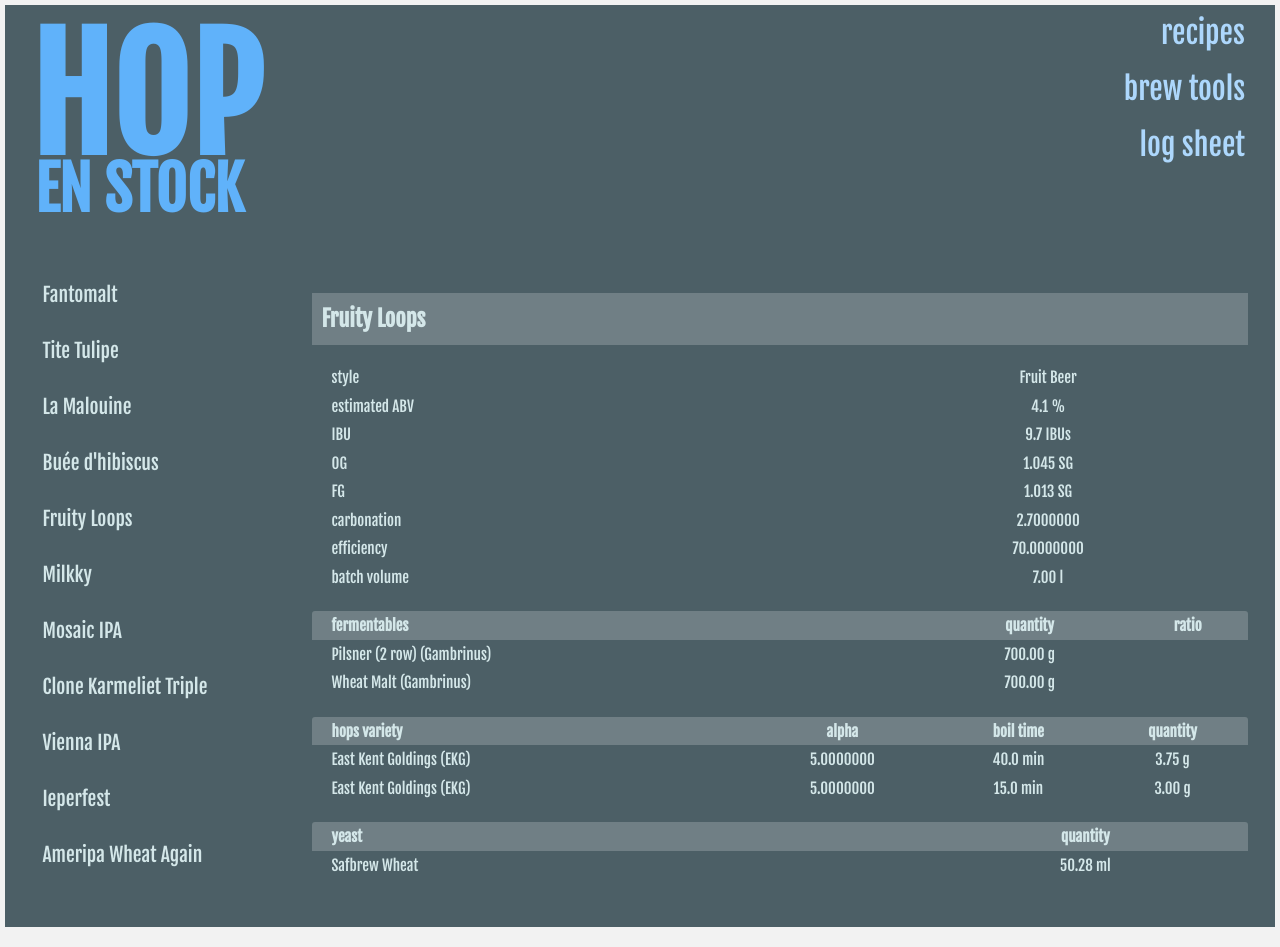
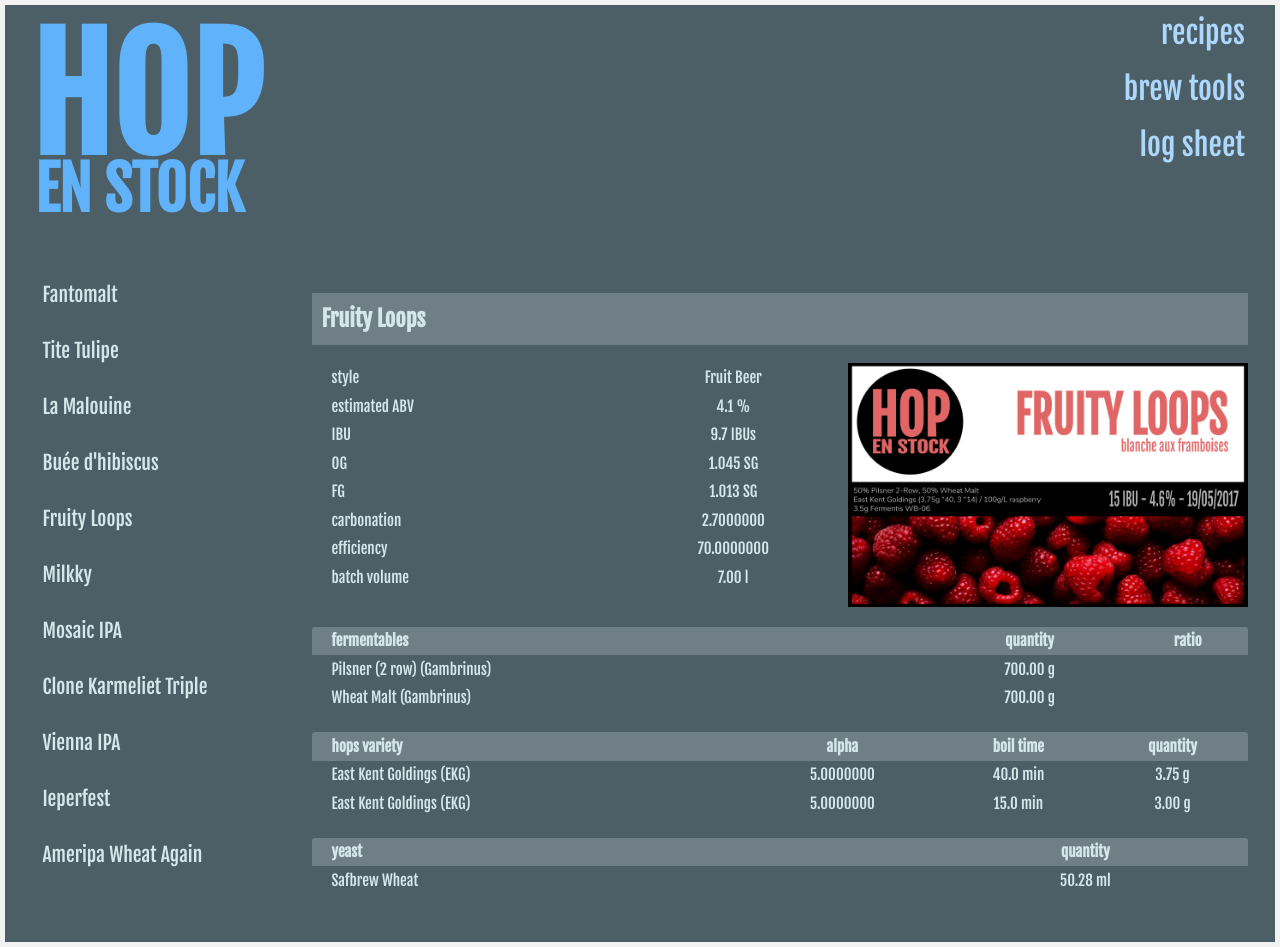
Before and after one commit to ipingu/hopenstock, a Jekyll site: the page built from _posts/2017-05-19-fruity-loops.md, in a window 1280 px wide. Built offline with Jekyll 4.4.1, drawn with Linux system fonts in a browser that asks for light colours; some web fonts are replaced.

Commit message:
Add fruity loops image

```diff
--- a/_posts/2017-05-19-fruity-loops.md
+++ b/_posts/2017-05-19-fruity-loops.md
@@ -3,4 +3,5 @@
 title: Fruity Loops
 categories: recipes fruit
 recipe_id: fruity-loops
+image: fruity-loops.png
 ---
```
Also changed, not shown: images/fruity-loops.png (added).
